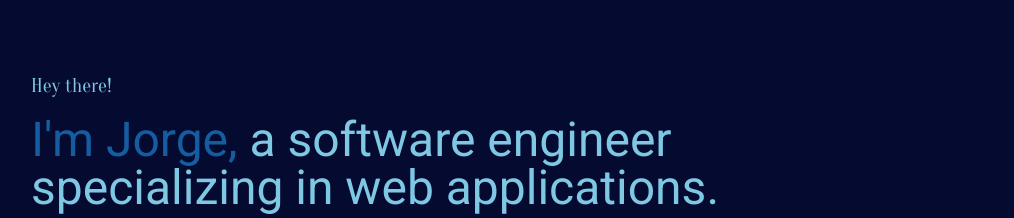
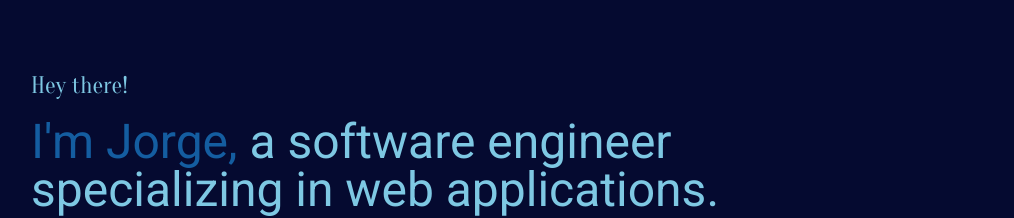
Before and after one commit to jgarciatorralba/presentation-portfolio-project, a Next.js app: page / in a window 1280 px wide. Shown: the part 230-448 px from the top of the page, without its empty margins (249-1263 px from the left). Built offline with nearby package versions, Linux system fonts and the light colour scheme.

Commit message:
update font-size in intro section

```diff
--- a/app/_components/intro.tsx
+++ b/app/_components/intro.tsx
@@ -7,7 +7,7 @@ export default function Intro(): ReactNode {
         <Section name="intro">
             <div className="h-screen flex items-center">
                 <div className="sm:px-12 md:px-24 lg:px-32 xl:px-64 py-12">
-                    <h1 className={`${oranienbaum.className} mb-4 text-xl`}>Hey there!</h1>
+                    <h1 className={`${oranienbaum.className} mb-4 text-2xl`}>Hey there!</h1>
                     <h2 className="text-3xl sm:text-5xl mb-4"><span className="text-midnightBlue">I'm Jorge,</span> a software engineer specializing in web applications.</h2>
                     <p className="paragraph">Currently, I’m dedicated to enhancing one of the top travel booking platforms in Europe.</p>
                 </div>
```
